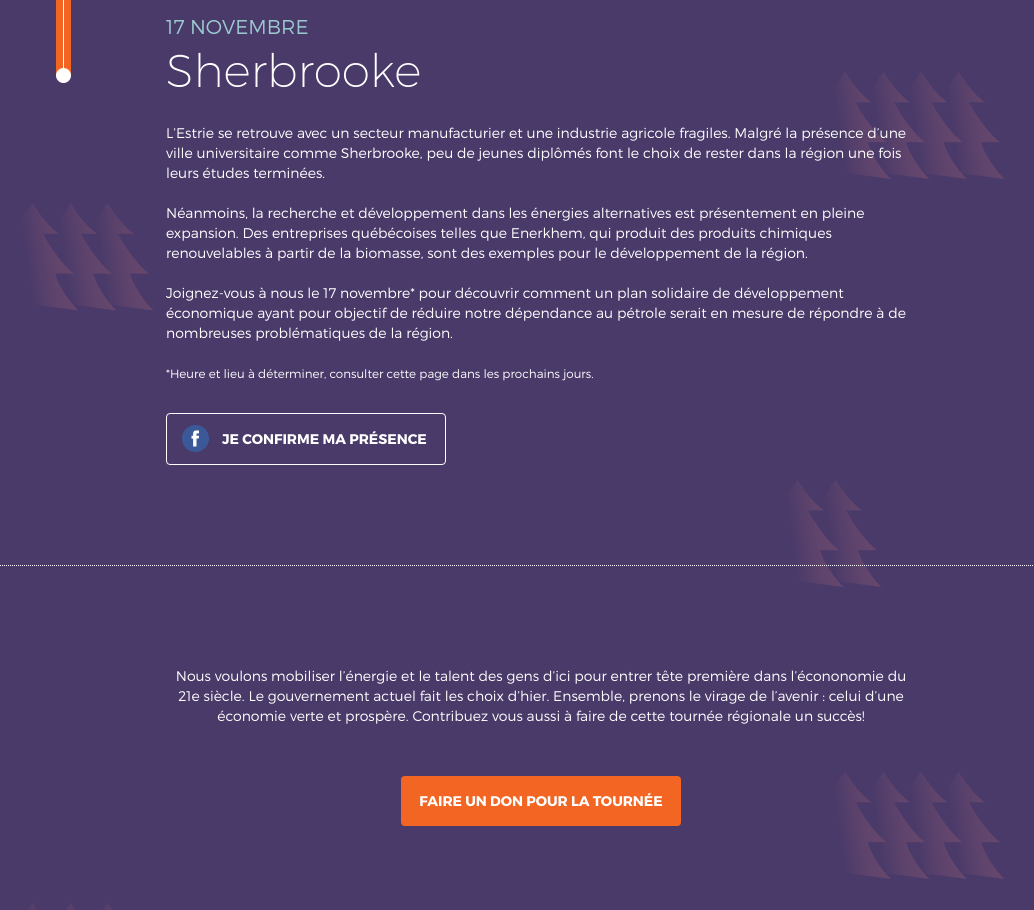
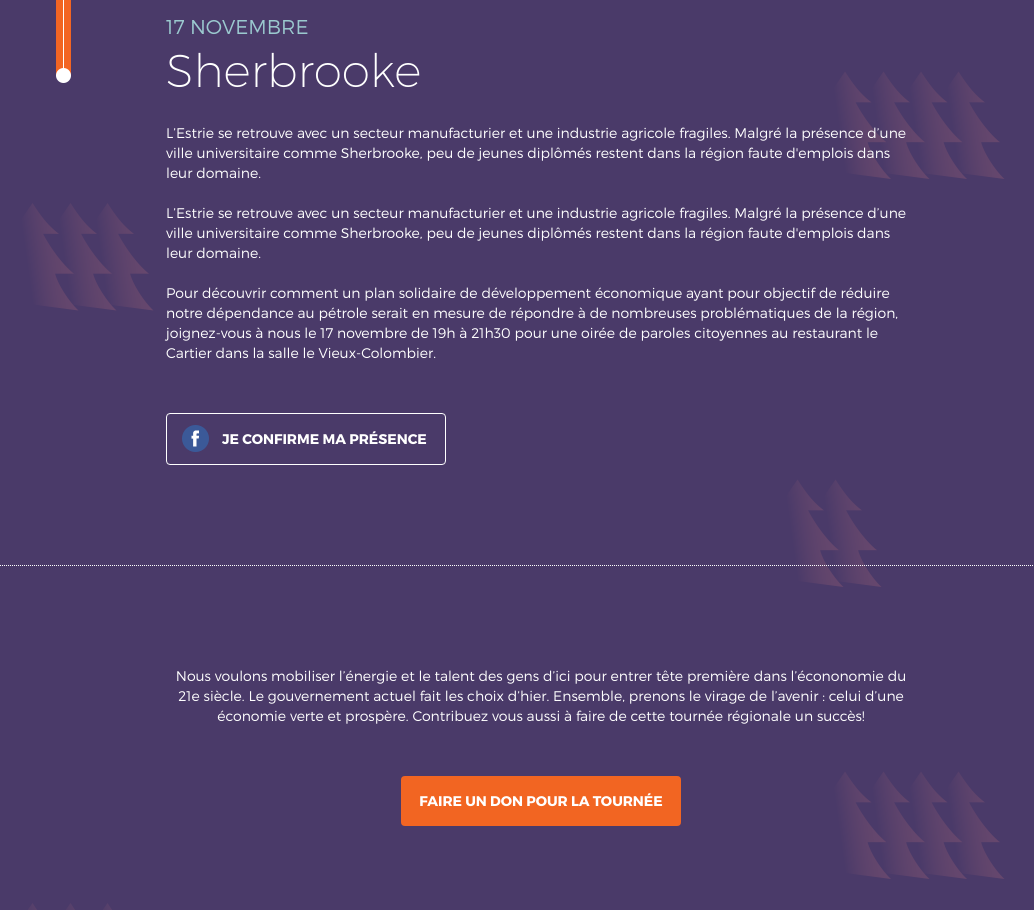
Before and after one commit to julienroyal/qsregions, a plain HTML site: page index.html in a window 1280 px wide. Shown: the part 2880-3790 px from the top of the page, without its empty margins (99-1133 px from the left). Drawn offline with Linux system fonts and the light colour scheme; a script that the page names is missing.

Commit message:
MAJ Sherbrooke

```diff
--- a/index.html
+++ b/index.html
@@ -211,13 +211,12 @@ Rejoignez-nous le samedi 14 novembre à 14h à l’Hôtel des Gouverneurs (155 B
           <div class="col-xs-10 col-md-8 ville last-ville">
             <h2>17 novembre</h2>
             <h1>Sherbrooke</h1>
-            <p>L’Estrie se retrouve avec un secteur manufacturier et une industrie agricole fragiles. Malgré la présence d’une ville universitaire comme Sherbrooke, peu de jeunes diplômés font le choix de rester dans la région une fois leurs études terminées.
+            <p>L’Estrie se retrouve avec un secteur manufacturier et une industrie agricole fragiles. Malgré la présence d’une ville universitaire comme Sherbrooke, peu de jeunes diplômés restent dans la région faute d'emplois dans leur domaine.
 <br></br>
-Néanmoins, la recherche et développement dans les énergies alternatives est présentement en pleine expansion. Des entreprises québécoises telles que Enerkhem, qui produit des produits chimiques renouvelables à partir de la biomasse, sont des exemples pour le développement de la région.
+L’Estrie se retrouve avec un secteur manufacturier et une industrie agricole fragiles. Malgré la présence d’une ville universitaire comme Sherbrooke, peu de jeunes diplômés restent dans la région faute d'emplois dans leur domaine.
 <br></br>
-Joignez-vous à nous le 17 novembre* pour découvrir comment un plan solidaire de développement économique ayant pour objectif de réduire notre dépendance au pétrole serait en mesure de répondre à de nombreuses problématiques de la région.
+Pour découvrir comment un plan solidaire de développement économique ayant pour objectif de réduire notre dépendance au pétrole serait en mesure de répondre à de nombreuses problématiques de la région, joignez-vous à nous le 17 novembre de 19h à 21h30 pour une oirée de paroles citoyennes au restaurant le Cartier dans la salle le Vieux-Colombier.
 <br></br>
-<small>*Heure et lieu à déterminer, consulter cette page dans les prochains jours.</small> </p>
             <p><a class="btn btn-default btn-event" href="https://www.facebook.com/events/825283647589357/" role="button">Je confirme ma pr&eacute;sence</a></p>
           </div><!-- /.col-md-8 -->
         </div><!-- /.row -->
```
